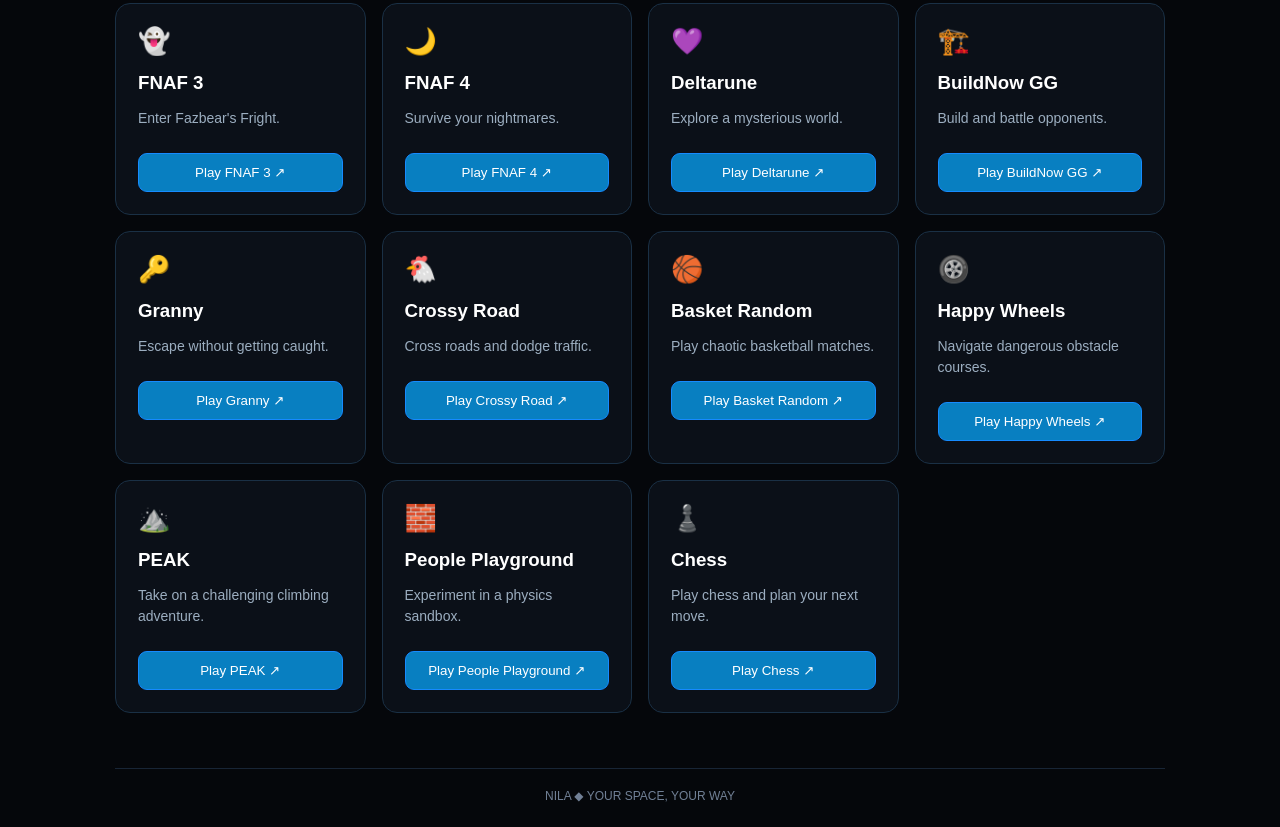
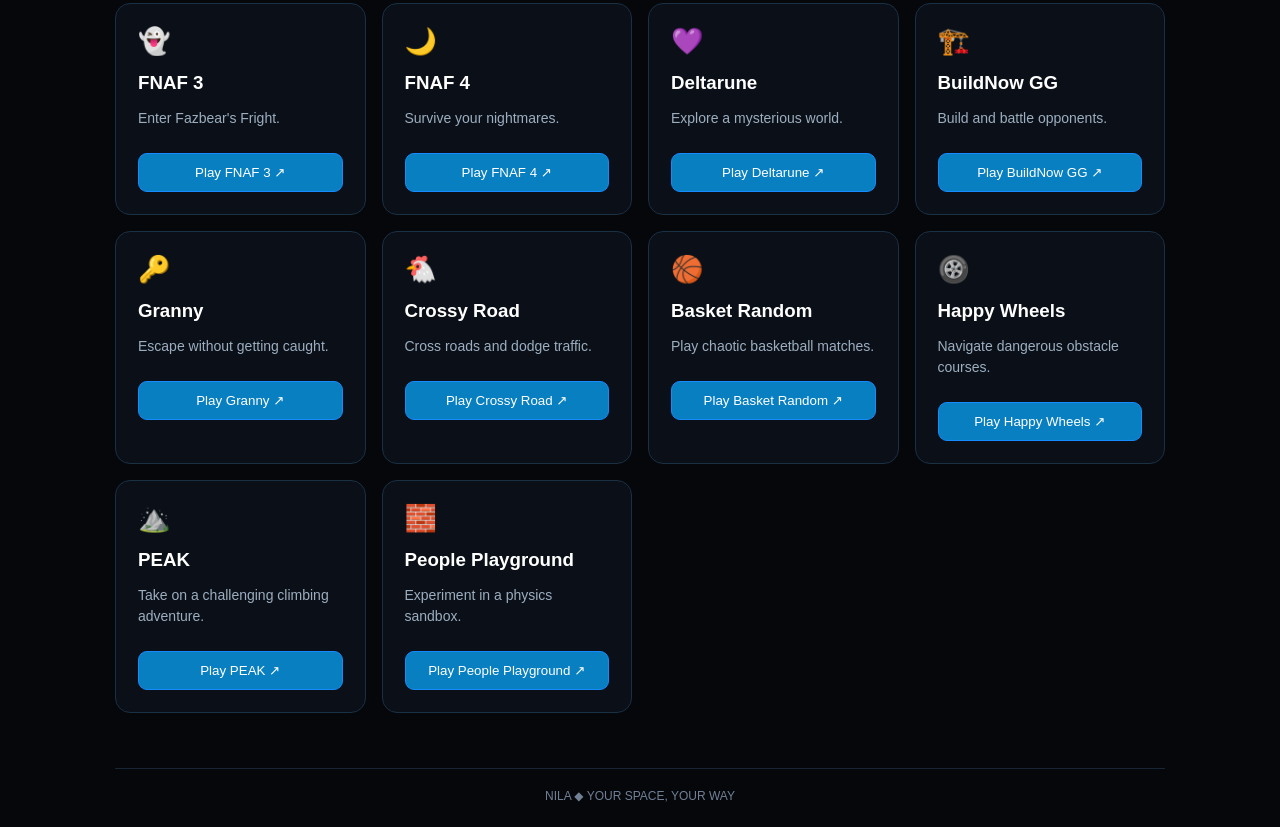
Before and after one commit to MarkiestWilliamsGames/NilaCenter, a website: page index.html in a window 1280 px wide. Shown: the part 796-1623 px from the top of the page. Drawn offline with Linux system fonts and the light colour scheme.

Commit message:
Update index.html

```diff
--- a/index.html
+++ b/index.html
@@ -433,13 +433,6 @@
           <button onclick="playGame('people-playground.html')">Play People Playground ↗</button>
         </article>
 
-        <article class="site">
-          <div class="site-icon">♟️</div>
-          <h3>Chess</h3>
-          <p>Play chess and plan your next move.</p>
-          <button onclick="playGame('chess.html')">Play Chess ↗</button>
-        </article>
-
       </div>
     </section>
   </section>
@@ -603,11 +596,6 @@
     name: "People Playground",
     url: "people-playground.html",
     keywords: "people playground physics sandbox"
-  },
-  {
-    name: "Chess",
-    url: "chess.html",
-    keywords: "chess board strategy checkmate pieces"
   }
 ];
 
```
